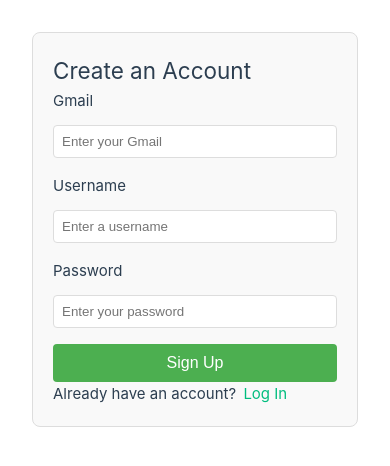
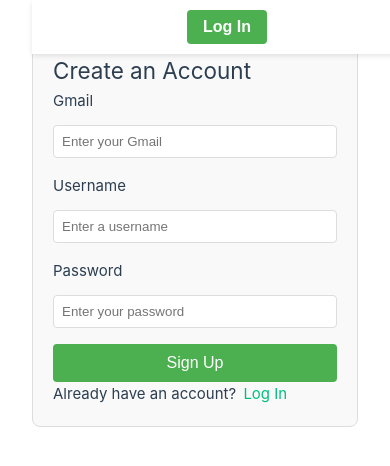
Before and after one commit to staten-island-tech/supabase-tcg-pokepocket, a Vue app in the folder app/: page / in a window 390 px wide. Shown: the top 466 px of the page. Built offline with nearby package versions, Linux system fonts and the light colour scheme.

Commit message:
we need to make this work on a phone

```diff
--- /dev/null
+++ b/app/src/components/TopBar.vue
@@ -0,0 +1,41 @@
+<template>
+    <div class="top-bar">
+      <router-link to="/login">
+        <button class="login-button">Log In</button>
+      </router-link>
+    </div>
+  </template>
+
+  <script setup>
+  // No need for any JavaScript logic here, just a static link with a button
+  </script>
+
+  <style scoped>
+  .top-bar {
+    background-color: white;
+    padding: 10px 20px;
+    box-shadow: 0px 2px 5px rgba(0, 0, 0, 0.1);
+    text-align: center;
+    position: fixed;
+    top: 0;
+    width: 100%;
+    z-index: 1000;
+  }
+
+  .login-button {
+    padding: 8px 16px;
+    font-size: 16px;
+    background-color: #4caf50;
+    color: white;
+    border: none;
+    border-radius: 4px;
+    cursor: pointer;
+    font-weight: bold;
+    text-decoration: none;
+    transition: background-color 0.3s ease;
+  }
+
+  .login-button:hover {
+    background-color: #45a049;
+  }
+  </style>
--- a/app/src/views/SignupPage.vue
+++ b/app/src/views/SignupPage.vue
@@ -1,10 +1,12 @@
 <template>
     <div>
+        <TopBar />
         <SignUp />
     </div>
 </template>
 
 <script setup>
+import TopBar from "../components/TopBar.vue"
 import SignUp from '@/components/SignUp.vue';
 </script>
 
```
Also changed, not shown: app/src/components/WhiteBar.vue (deleted).
